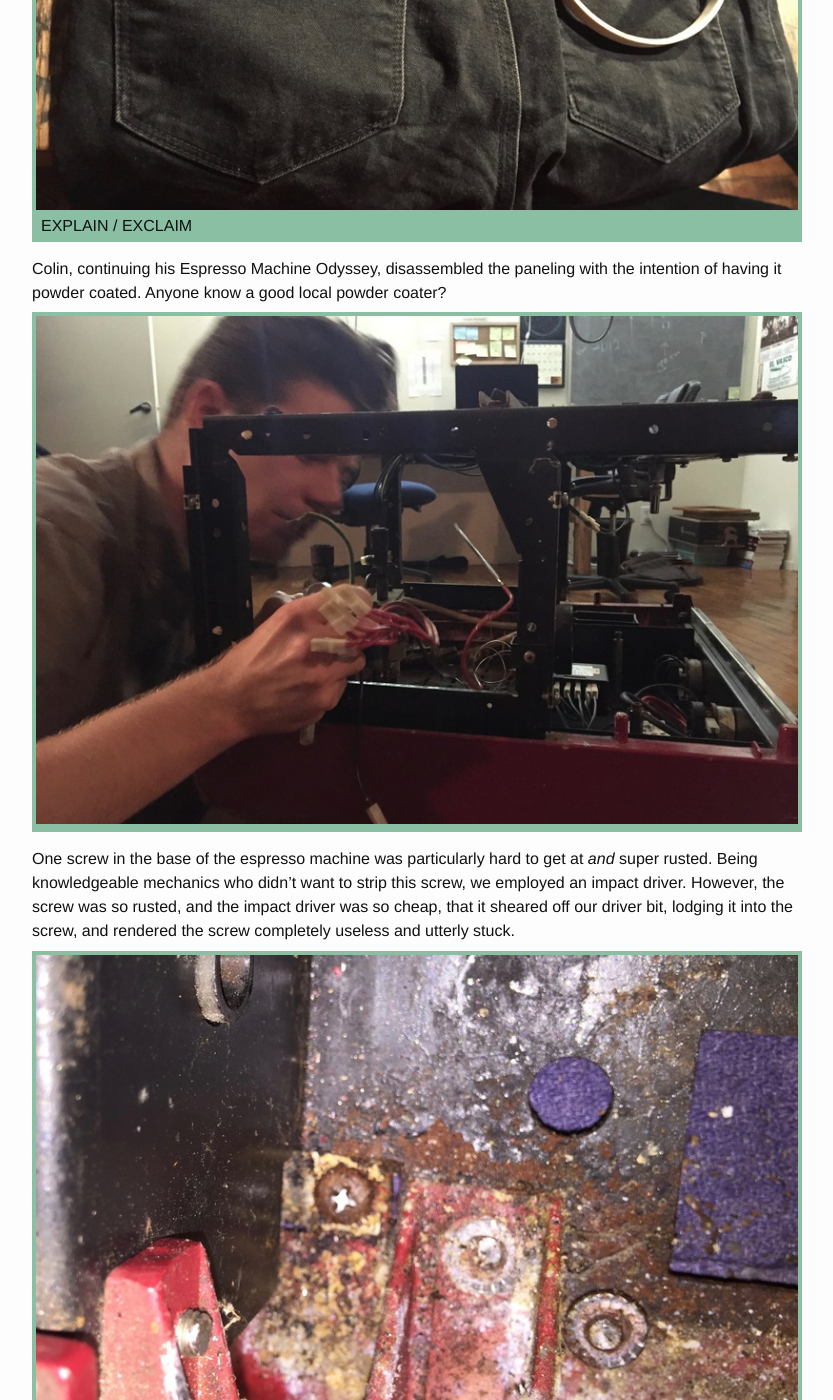
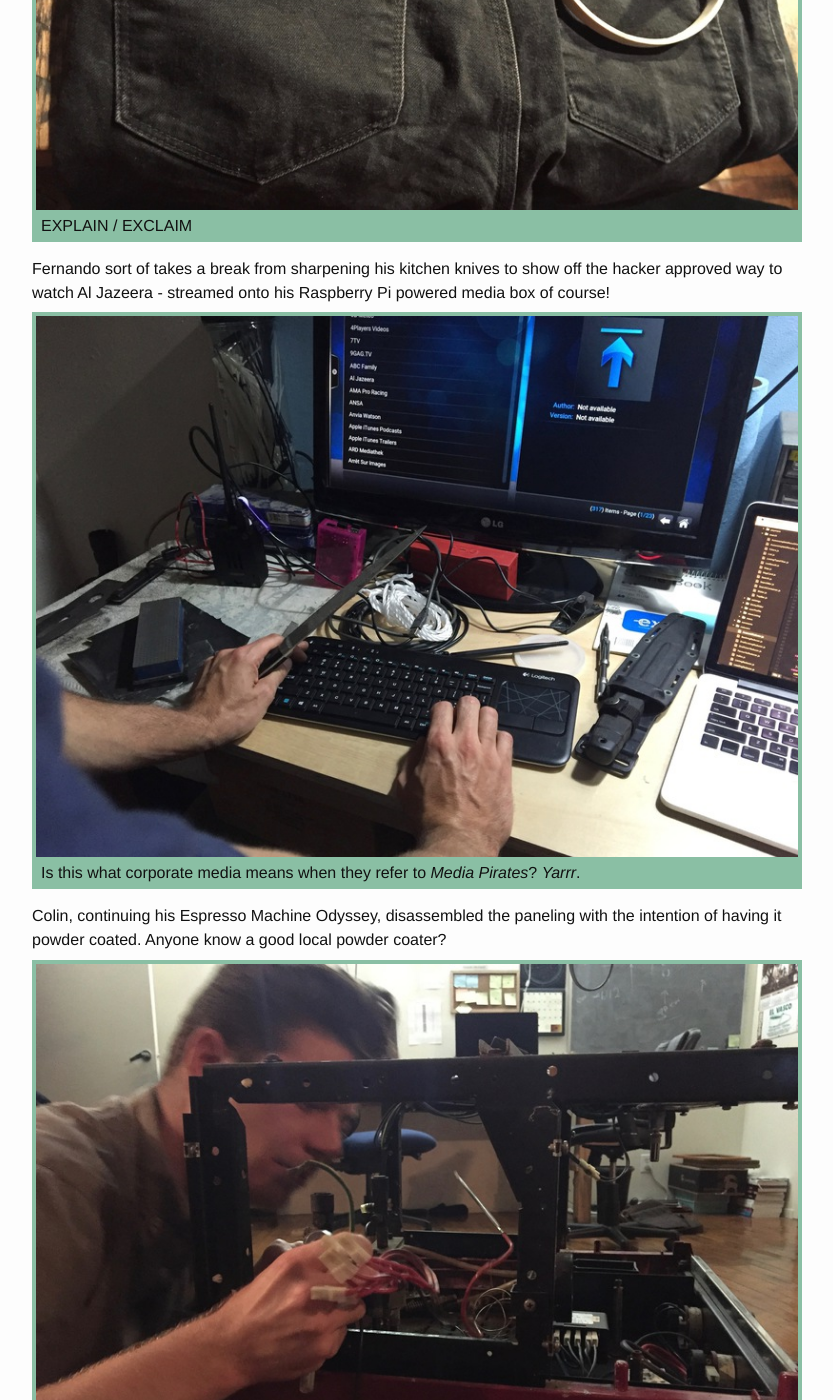
Before and after one commit to pr0duce/pr0duce.github.io, a Jekyll site: the page built from _posts/2016-06-07-new-weapons-policy.md, in a window 1280 px wide and 1400 px high, scrolled down 1109 px. Shown: the whole window, without its empty margins (223-1056 px from the left). Built offline with Jekyll 4.4.1, drawn with Linux system fonts in a browser that asks for light colours.

Commit message:
fernando+media box

```diff
--- a/_posts/2016-06-07-new-weapons-policy.md
+++ b/_posts/2016-06-07-new-weapons-policy.md
@@ -23,6 +23,17 @@ this week working on embroidery.
   <img src="/images/posts/2016-06-07/pants.jpg" />
   <div class="caption">
     EXPLAIN / EXCLAIM
+  </div>
+</div>
+
+Fernando sort of takes a break from sharpening his kitchen knives to
+show off the hacker approved way to watch Al Jazeera - streamed onto his
+Raspberry Pi powered media box of course!
+
+<div class="media-box">
+  <img src="/images/posts/2016-06-07/media box.jpg" title="Yo dawg, blah blah blah, media box in a media box." />
+  <div class="caption">
+    Is this what corporate media means when they refer to <em>Media Pirates</em>? <em>Yarrr</em>.
   </div>
 </div>
 
```
